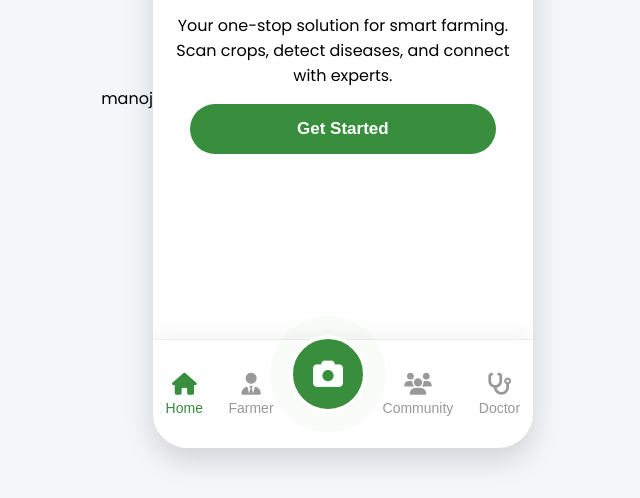
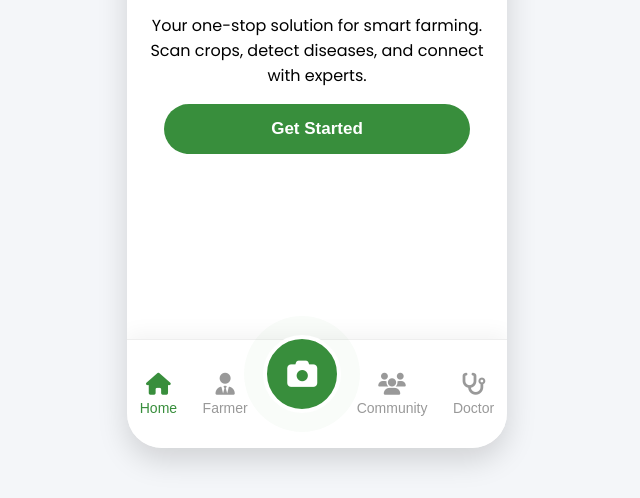
Before and after one commit to ManojKale1244/Project-prototype, a plain HTML site: page index.html in a window 1280 px wide. Shown: the part 302-800 px from the top of the page, without its empty margins (323-963 px from the left). Drawn offline with Linux system fonts and the light colour scheme.

Commit message:
Update
Update

Co-Authored-By: Manoj  Kale <manojkale187@gmail.com>

```diff
--- a/index.html
+++ b/index.html
@@ -9,7 +9,7 @@
     <link rel="stylesheet" href="style.css">
   <link href="https://fonts.googleapis.com/css2?family=Poppins:wght@400;500;600;700&display=swap" rel="stylesheet">
   <link rel="stylesheet" href="https://cdnjs.cloudflare.com/ajax/libs/font-awesome/6.4.0/css/all.min.css">
- <p>manoj</p>
+
 </head>
 <body>
 
```
